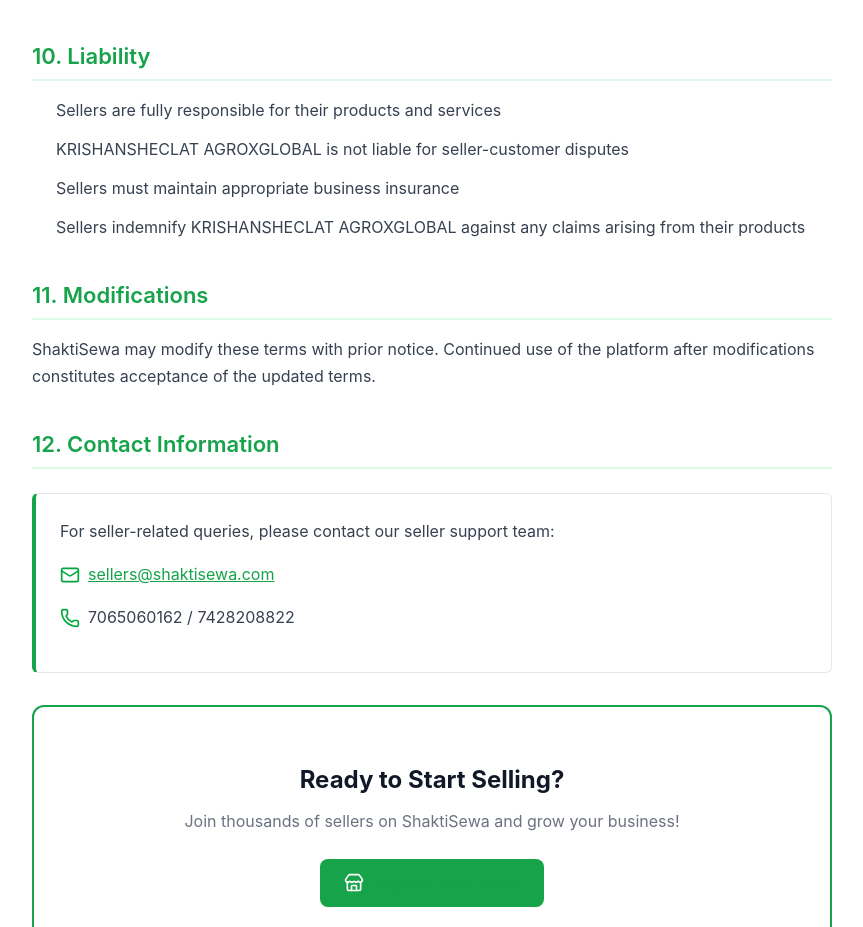
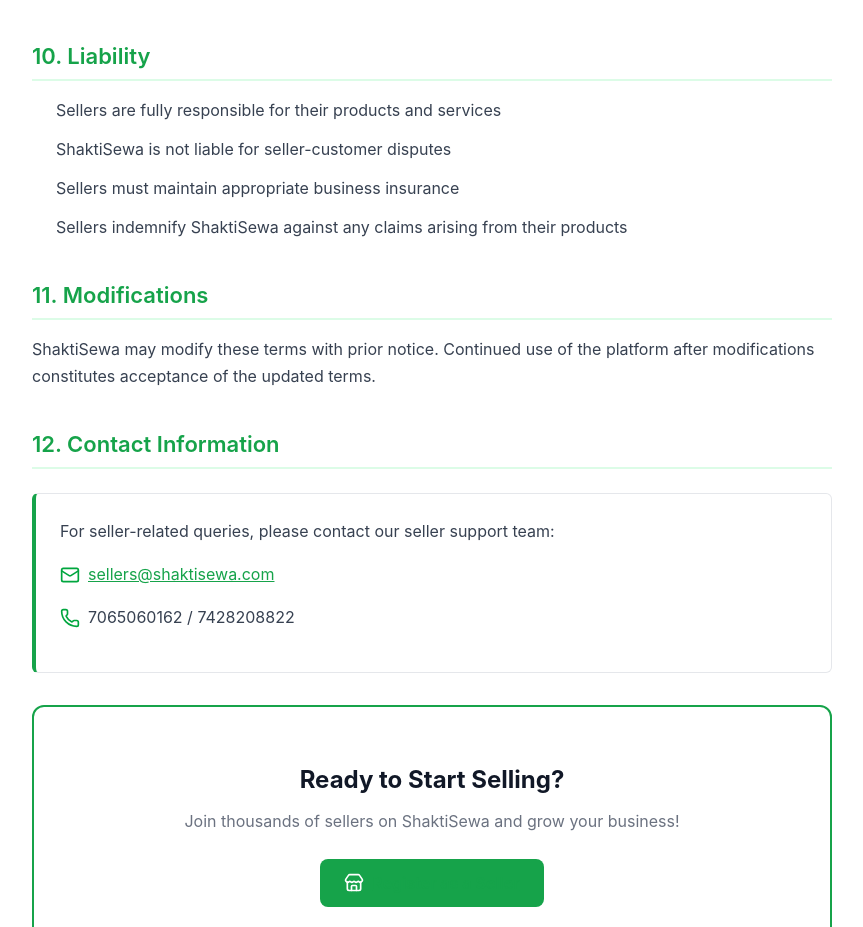
Before and after one commit to mikeeeeee-blip/shaktisewa-krishi, a Next.js app in the folder client/: page /seller-terms-and-conditions in a window 1280 px wide. Shown: the part 3522-4449 px from the top of the page, without its empty margins (40-903 px from the left). Built offline with nearby package versions, Linux system fonts and the light colour scheme; no server answers.

Commit message:
Update liability terms in Seller Terms and Conditions to reflect the correct entity name from KRISHANSHECLAT AGROXGLOBAL to ShaktiSewa.

```diff
--- a/client/app/seller-terms-and-conditions/page.tsx
+++ b/client/app/seller-terms-and-conditions/page.tsx
@@ -158,9 +158,9 @@
           <h2>10. Liability</h2>
           <ul>
             <li>Sellers are fully responsible for their products and services</li>
-            <li>KRISHANSHECLAT AGROXGLOBAL is not liable for seller-customer disputes</li>
+            <li>ShaktiSewa is not liable for seller-customer disputes</li>
             <li>Sellers must maintain appropriate business insurance</li>
-            <li>Sellers indemnify KRISHANSHECLAT AGROXGLOBAL against any claims arising from their products</li>
+            <li>Sellers indemnify ShaktiSewa against any claims arising from their products</li>
           </ul>
 
           <h2>11. Modifications</h2>
```
